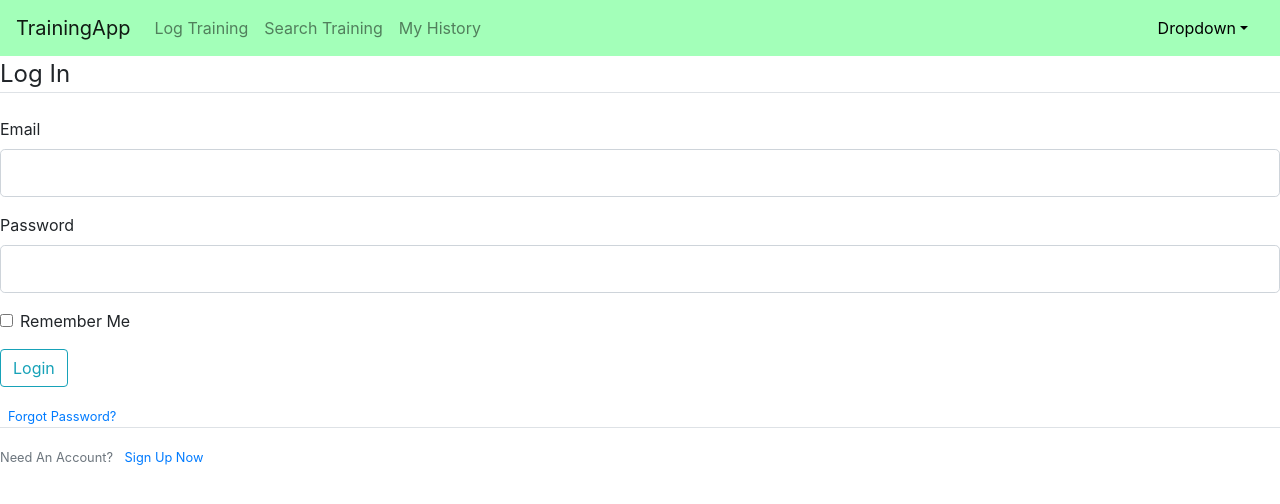
After one commit to anmaxwell/Trainingapp, a Flask app: page /login in a window 1280 px wide. The commit adds this page. Shown: the top 504 px of the page. Run offline with Flask 2, Linux system fonts and the light colour scheme; some libraries are stand-ins or nearby versions.

Commit message:
created login form and started signup form

```diff
--- a/trainer/__init__.py
+++ b/trainer/__init__.py
@@ -2,7 +2,12 @@ import os
 from flask import Flask
 from flask_sqlalchemy import SQLAlchemy
 
+
 app = Flask(__name__)
+#adding security to prevent XS forgery attacks etc.
+SECRET_KEY = os.urandom(32)
+app.config['SECRET_KEY'] = SECRET_KEY
+
 
 #creating the db in the same directory
 app.config['SQLALCHEMY_DATABASE_URI']='sqlite:///site.db'
--- a/trainer/forms.py
+++ b/trainer/forms.py
@@ -0,0 +1,23 @@
+
+from flask_wtf import FlaskForm
+from wtforms import StringField, PasswordField, SubmitField, BooleanField
+from wtforms.validators import DataRequired, Length, Email, EqualTo
+
+
+class SignUpForm(FlaskForm):
+    username = StringField('Username',
+                           validators=[DataRequired(), Length(min=2, max=20)])
+    email = StringField('Email',
+                        validators=[DataRequired(), Email()])
+    password = PasswordField('Password', validators=[DataRequired()])
+    confirm_password = PasswordField('Confirm Password',
+                                     validators=[DataRequired(), EqualTo('password')])
+    submit = SubmitField('Sign Up')
+
+
+class LoginForm(FlaskForm):
+    email = StringField('Email',
+                        validators=[DataRequired(), Email()])
+    password = PasswordField('Password', validators=[DataRequired()])
+    remember = BooleanField('Remember Me')
+    submit = SubmitField('Login')
--- a/trainer/models.py
+++ b/trainer/models.py
@@ -0,0 +1 @@
+from trainer import db
--- a/trainer/routes.py
+++ b/trainer/routes.py
@@ -1,7 +1,20 @@
 from trainer import app
+from trainer.forms import SignUpForm, LoginForm
 from flask import render_template, url_for
 
 @app.route('/')
 def index():
     return render_template('home.html')
-    #return("Hello World!")
+
+@app.route("/signup", methods=['GET', 'POST'])
+def signup():
+    form = SignUpForm()
+    if form.validate_on_submit():
+        flash(f'Account created for {form.username.data}!', 'success')
+        return redirect(url_for('home'))
+    return render_template('signup.html', title='SignUp', form=form)
+
+@app.route('/login')
+def login():
+    form = LoginForm()
+    return render_template('login.html', form=form)
--- a/trainer/templates/layout.html
+++ b/trainer/templates/layout.html
@@ -11,18 +11,18 @@
 
     <body>
         <nav class="navbar navbar-expand navbar-light" style="background-color: #a3ffb9;">
-            <a class="navbar-brand" href="#">Navbar</a>
+            <a class="navbar-brand" href="#">TrainingApp</a>
             <div class="collapse navbar-collapse" id="navbarTogglerDemo03">
                 <ul class="navbar-nav mr-auto mt-2 mt-lg-0">
-                    <li class="nav-item"><a class="nav-link" href="#">Link1</a></li>
-                    <li class="nav-item"><a class="nav-link" href="#">Link2</a></li>
-                    <li class="nav-item"><a class="nav-link" href="#">Link3</a></li>
+                    <li class="nav-item"><a class="nav-link" href="#">Log Training</a></li>
+                    <li class="nav-item"><a class="nav-link" href="#">Search Training</a></li>
+                    <li class="nav-item"><a class="nav-link" href="#">My History</a></li>
                 </ul>
             </div>
             <div class="nav-item dropdown">
             <a class="nav-item nav-link dropdown-toggle" href="#" style="color: black;" id="navbarDropdown" role="button" data-toggle="dropdown" aria-haspopup="true" aria-expanded="false">Dropdown</a>
                 <div class="dropdown-menu dropdown-menu-right" aria-labelledby="navbarDropdown">
-                    <a class="dropdown-item" href="#">Action</a>
+                    <a class="dropdown-item" href="#">Profile</a>
                     <a class="dropdown-item" href="#">Another action</a>
                     <div class="dropdown-divider"></div>
                         <a class="dropdown-item" href="#">Logout</a>
--- /dev/null
+++ b/trainer/templates/login.html
@@ -0,0 +1,52 @@
+{% extends "layout.html" %}
+{% block content %}
+    <div class="content-section">
+        <form method="POST" action="">
+            {{ form.hidden_tag() }}
+            <fieldset class="form-group">
+                <legend class="border-bottom mb-4">Log In</legend>
+                <div class="form-group">
+                    {{ form.email.label(class="form-control-label") }}
+                    {% if form.email.errors %}
+                        {{ form.email(class="form-control form-control-lg is-invalid") }}
+                        <div class="invalid-feedback">
+                            {% for error in form.email.errors %}
+                                <span>{{ error }}</span>
+                            {% endfor %}
+                        </div>
+                    {% else %}
+                        {{ form.email(class="form-control form-control-lg") }}
+                    {% endif %}
+                </div>
+                <div class="form-group">
+                    {{ form.password.label(class="form-control-label") }}
+                    {% if form.password.errors %}
+                        {{ form.password(class="form-control form-control-lg is-invalid") }}
+                        <div class="invalid-feedback">
+                            {% for error in form.password.errors %}
+                                <span>{{ error }}</span>
+                            {% endfor %}
+                        </div>
+                    {% else %}
+                        {{ form.password(class="form-control form-control-lg") }}
+                    {% endif %}
+                </div>
+                <div class="form-check">
+                    {{ form.remember(class="form-check-input") }}
+                    {{ form.remember.label(class="form-check-label") }}
+                </div>
+            </fieldset>
+            <div class="form-group">
+                {{ form.submit(class="btn btn-outline-info") }}
+            </div>
+            <small class="text-muted ml-2">
+                <a href="#">Forgot Password?</a>
+            </small>
+        </form>
+    </div>
+    <div class="border-top pt-3">
+        <small class="text-muted">
+            Need An Account? <a class="ml-2" href="{{ url_for('login') }}">Sign Up Now</a>
+        </small>
+    </div>
+{% endblock content %}
```
